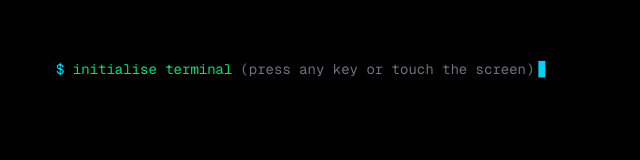
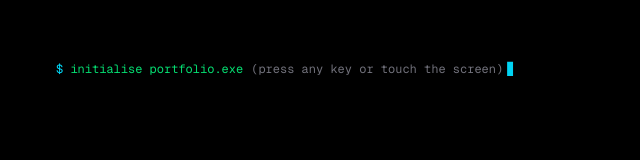
Before and after one commit to snehhhil/snehil-portfolio, a Next.js app: page / in a window 1280 px wide. Shown: the part 331-491 px from the top of the page, without its empty margins (0-640 px from the left). Built offline with nearby package versions, Linux system fonts and the light colour scheme.

Commit message:
ui revamp and copyright

```diff
--- a/src/app/globals.css
+++ b/src/app/globals.css
@@ -41,6 +41,7 @@ html {
 }
 
 body {
+  isolation: isolate;
   background: var(--background);
   color: var(--foreground);
   font-family: var(--font-geist-sans), system-ui, sans-serif;
@@ -50,7 +51,7 @@ body::before {
   content: "";
   position: fixed;
   inset: 0;
-  z-index: -1;
+  z-index: 0;
   background-image:
     linear-gradient(rgba(88, 166, 255, 0.03) 1px, transparent 1px),
     linear-gradient(90deg, rgba(88, 166, 255, 0.03) 1px, transparent 1px);
@@ -77,6 +78,199 @@ body::before {
     opacity: 1;
     transform: translateY(0);
   }
+}
+
+@keyframes hero-grid-drift {
+  from {
+    background-position: 0 0, 0 0;
+  }
+  to {
+    background-position: 64px 64px, 64px 64px;
+  }
+}
+
+@keyframes hero-scanline-drift {
+  from {
+    transform: translateY(-12%);
+  }
+  to {
+    transform: translateY(12%);
+  }
+}
+
+@keyframes hero-orb-float {
+  0%,
+  100% {
+    transform: translate3d(0, 0, 0) scale(1);
+  }
+  50% {
+    transform: translate3d(28px, -20px, 0) scale(1.08);
+  }
+}
+
+@keyframes ambient-aurora-drift {
+  0%,
+  100% {
+    transform: translate3d(-3%, 0, 0) rotate(-3deg) scale(1);
+  }
+  50% {
+    transform: translate3d(4%, -3%, 0) rotate(4deg) scale(1.08);
+  }
+}
+
+@keyframes ambient-stars-twinkle {
+  0%,
+  100% {
+    opacity: 0.28;
+  }
+  50% {
+    opacity: 0.58;
+  }
+}
+
+.hero-grid {
+  background-image:
+    linear-gradient(rgba(88, 166, 255, 0.055) 1px, transparent 1px),
+    linear-gradient(90deg, rgba(88, 166, 255, 0.055) 1px, transparent 1px);
+  background-size: 64px 64px;
+  mask-image: radial-gradient(ellipse at center, black 10%, transparent 78%);
+  animation: hero-grid-drift 18s linear infinite;
+}
+
+.ambient-background {
+  position: fixed;
+  left: 0;
+  top: 0;
+  z-index: 0;
+  width: 100vw;
+  height: 100vh;
+  pointer-events: none;
+  overflow: hidden;
+  background: linear-gradient(135deg, rgba(13, 17, 23, 0.98), rgba(7, 12, 20, 0.98));
+}
+
+.ambient-grid,
+.ambient-scanlines,
+.ambient-glow,
+.ambient-aurora,
+.ambient-stars {
+  position: absolute;
+  inset: 0;
+  pointer-events: none;
+}
+
+.ambient-aurora {
+  inset: -20%;
+  opacity: 0.8;
+  background:
+    radial-gradient(ellipse at 18% 28%, rgba(34, 211, 238, 0.16), transparent 25%),
+    radial-gradient(ellipse at 78% 22%, rgba(99, 102, 241, 0.14), transparent 27%),
+    radial-gradient(ellipse at 62% 78%, rgba(188, 140, 255, 0.13), transparent 28%),
+    radial-gradient(ellipse at 28% 82%, rgba(63, 185, 80, 0.08), transparent 24%);
+  filter: blur(28px);
+  transform: translate3d(var(--ambient-shift-reverse), var(--ambient-shift), 0);
+  animation: ambient-aurora-drift 18s ease-in-out infinite;
+}
+
+.ambient-stars {
+  opacity: 0.36;
+  background-image:
+    radial-gradient(circle at 12% 18%, rgba(255, 255, 255, 0.8) 0 1px, transparent 1.5px),
+    radial-gradient(circle at 31% 62%, rgba(88, 166, 255, 0.75) 0 1px, transparent 1.5px),
+    radial-gradient(circle at 54% 24%, rgba(255, 255, 255, 0.65) 0 1px, transparent 1.5px),
+    radial-gradient(circle at 76% 70%, rgba(188, 140, 255, 0.8) 0 1px, transparent 1.5px),
+    radial-gradient(circle at 91% 36%, rgba(255, 255, 255, 0.55) 0 1px, transparent 1.5px);
+  background-size: 260px 230px, 310px 280px, 370px 330px, 290px 260px, 420px 380px;
+  background-position: var(--ambient-shift) var(--ambient-shift-reverse);
+  animation: ambient-stars-twinkle 5s ease-in-out infinite;
+}
+
+.ambient-grid {
+  opacity: 0.2;
+  background-image:
+    linear-gradient(rgba(88, 166, 255, 0.055) 1px, transparent 1px),
+    linear-gradient(90deg, rgba(88, 166, 255, 0.055) 1px, transparent 1px);
+  background-size: 64px 64px;
+  background-position: 0 var(--ambient-shift), var(--ambient-shift-reverse) 0;
+  mask-image: radial-gradient(ellipse at center, black 8%, transparent 82%);
+}
+
+.ambient-scanlines {
+  opacity: 0.07;
+  background: repeating-linear-gradient(180deg, transparent 0, transparent 5px, rgba(88, 166, 255, 0.035) 6px, transparent 7px);
+  transform: translateY(var(--ambient-shift-reverse));
+}
+
+.ambient-glow {
+  inset: auto;
+  width: 34rem;
+  height: 34rem;
+  border-radius: 9999px;
+  filter: blur(70px);
+  will-change: transform;
+}
+
+.ambient-glow-cyan {
+  left: -12rem;
+  top: 14%;
+  background: rgba(34, 211, 238, 0.13);
+  transform: translate3d(var(--ambient-shift), var(--ambient-shift-reverse), 0);
+}
+
+.ambient-glow-purple {
+  right: -13rem;
+  top: 42%;
+  background: rgba(188, 140, 255, 0.12);
+  transform: translate3d(var(--ambient-shift-reverse), var(--ambient-shift), 0);
+}
+
+.ambient-glow-green {
+  left: 35%;
+  bottom: -18rem;
+  width: 28rem;
+  height: 28rem;
+  background: rgba(63, 185, 80, 0.045);
+  transform: translate3d(var(--ambient-shift-reverse), var(--ambient-shift-reverse), 0);
+}
+
+.ambient-background ~ * {
+  position: relative;
+  z-index: 1;
+}
+
+.hero-scanlines {
+  background: repeating-linear-gradient(
+    180deg,
+    transparent 0,
+    transparent 5px,
+    rgba(88, 166, 255, 0.035) 6px,
+    transparent 7px
+  );
+  animation: hero-scanline-drift 9s ease-in-out infinite alternate;
+}
+
+.hero-orb {
+  animation: hero-orb-float 10s ease-in-out infinite;
+}
+
+.hero-orb-cyan {
+  background: rgba(34, 211, 238, 0.09);
+}
+
+.hero-orb-purple {
+  background: rgba(188, 140, 255, 0.08);
+  animation-delay: -4s;
+}
+
+@media (prefers-reduced-motion: reduce) {
+  .hero-grid,
+  .hero-scanlines,
+  .hero-orb,
+  .ambient-aurora,
+  .ambient-stars {
+    animation: none;
+  }
+
 }
 
 .cursor-blink {
--- a/src/app/layout.tsx
+++ b/src/app/layout.tsx
@@ -2,6 +2,7 @@ import type { Metadata } from "next";
 import { Geist, Geist_Mono } from "next/font/google";
 import "./globals.css";
 import Taskbar from "@/components/Taskbar";
+import { AmbientBackground } from "@/components/AmbientBackground";
 import { TerminalProvider } from "@/components/TerminalProvider";
 
 const geistSans = Geist({
@@ -48,6 +49,7 @@ export default function RootLayout({
     >
       <body className="min-h-full">
         <TerminalProvider>
+          <AmbientBackground />
           {children}
           <Taskbar />
         </TerminalProvider>
--- /dev/null
+++ b/src/components/AmbientBackground.tsx
@@ -0,0 +1,45 @@
+"use client";
+
+import { useEffect, useRef } from "react";
+
+export function AmbientBackground() {
+  const backgroundRef = useRef<HTMLDivElement | null>(null);
+
+  useEffect(() => {
+    const background = backgroundRef.current;
+    if (!background) return;
+
+    let frame = 0;
+    const update = () => {
+      frame = 0;
+      const offset = window.scrollY;
+      background.style.setProperty("--ambient-scroll", `${offset}px`);
+      background.style.setProperty("--ambient-shift", `${offset * 0.12}px`);
+      background.style.setProperty("--ambient-shift-reverse", `${offset * -0.07}px`);
+    };
+
+    const handleScroll = () => {
+      if (frame) return;
+      frame = window.requestAnimationFrame(update);
+    };
+
+    update();
+    window.addEventListener("scroll", handleScroll, { passive: true });
+    return () => {
+      window.removeEventListener("scroll", handleScroll);
+      if (frame) window.cancelAnimationFrame(frame);
+    };
+  }, []);
+
+  return (
+    <div ref={backgroundRef} aria-hidden="true" className="ambient-background">
+      <div className="ambient-aurora" />
+      <div className="ambient-stars" />
+      <div className="ambient-grid" />
+      <div className="ambient-glow ambient-glow-cyan" />
+      <div className="ambient-glow ambient-glow-purple" />
+      <div className="ambient-glow ambient-glow-green" />
+      <div className="ambient-scanlines" />
+    </div>
+  );
+}
--- a/src/components/Footer.tsx
+++ b/src/components/Footer.tsx
@@ -11,6 +11,7 @@ export function Footer() {
           {profile.name} · {year}&quot;
         </p>
         <p className="font-mono text-xs text-muted/60">
+          © {year} {profile.name}. All rights reserved.
         </p>
       </div>
     </footer>
--- a/src/components/Games.tsx
+++ b/src/components/Games.tsx
@@ -663,7 +663,7 @@ function GameShell({ gameId, onClose }: { gameId: GameId; onClose: () => void })
   }, [gameId]);
 
   return (
-    <div className="fixed inset-0 z-[70] flex items-start justify-center overflow-y-auto bg-background/90 px-3 py-3 backdrop-blur-sm sm:items-center sm:px-4 sm:py-6">
+    <div className="fixed inset-0 z-[70] flex items-center justify-center overflow-hidden bg-background/90 px-3 py-3 backdrop-blur-sm sm:px-4 sm:py-6">
       <div
         ref={containerRef}
         tabIndex={-1}
--- a/src/components/Header.tsx
+++ b/src/components/Header.tsx
@@ -21,7 +21,6 @@ export function Header() {
   }, []);
 
   useEffect(() => {
-    window.scrollTo({ top: 0 });
     if (window.location.hash) {
       window.history.replaceState(null, "", window.location.pathname + window.location.search);
     }
@@ -29,7 +28,7 @@ export function Header() {
 
   return isInitialized ? (
     <header
-      className={`fixed inset-x-0 top-0 z-50 transition-all duration-300 ${
+      className={`fixed inset-x-0 top-0 z-[80] transition-all duration-300 ${
         scrolled
           ? "bg-background/80 backdrop-blur-xl" //border-b border-border
           : "bg-transparent"
@@ -79,7 +78,7 @@ export function Header() {
       </div>
 
       {menuOpen && (
-        <nav className="border-t border-border bg-background/95 px-6 py-4 backdrop-blur-xl md:hidden">
+        <nav className="relative z-[81] border-t border-border bg-background px-6 py-4 shadow-2xl backdrop-blur-xl md:hidden">
           <div className="flex flex-col gap-4">
             {navLinks.map((link) => {
               const active = activeSection === link.href.replace("#", "");
--- a/src/components/Hero.tsx
+++ b/src/components/Hero.tsx
@@ -1,6 +1,6 @@
 "use client";
 
-import { useEffect, useState } from "react";
+import { useEffect, useRef, useState } from "react";
 import { Mail } from "lucide-react";
 import { profile } from "@/data/portfolio";
 import { GithubIcon, InstagramIcon, LinkedinIcon } from "./SocialIcons";
@@ -44,6 +44,13 @@ export function Hero() {
   const [bootPhase, setBootPhase] = useState<"prompt" | "initializing" | "ready">("prompt");
   const [bootStep, setBootStep] = useState(0);
   const [typedCharacters, setTypedCharacters] = useState(0);
+  const bootOutputRef = useRef<HTMLDivElement | null>(null);
+  useEffect(() => {
+    bootOutputRef.current?.scrollTo({
+      top: bootOutputRef.current.scrollHeight,
+      behavior: "smooth",
+    });
+  }, [bootStep]);
 
   useEffect(() => {
     if (bootPhase === "ready") return;
@@ -126,16 +133,16 @@ export function Hero() {
         aria-live="polite"
         onClick={() => bootPhase === "prompt" && setBootPhase("initializing")}
       >
-        <div className="w-full max-w-4xl max-h-full overflow-hidden px-5 text-left font-mono text-xs leading-7 sm:px-8 sm:text-sm">
+        <div ref={bootOutputRef} className="max-h-[calc(100dvh-5rem)] w-full max-w-4xl overflow-x-hidden overflow-y-auto px-5 text-left font-mono text-[10px] leading-4 [overflow-wrap:anywhere] sm:max-h-[calc(100dvh-8rem)] sm:px-8 sm:text-xs sm:leading-5">
           {bootPhase === "prompt" ? (
             <p className="text-green-400">
-              <span className="text-cyan-400">$</span> initialise terminal
+              <span className="text-cyan-400">$</span> initialise portfolio.exe
               <span className="ml-2 text-zinc-500">(press any key or touch the screen)</span>
               <span className="cursor-blink ml-1 text-cyan-400">▋</span>
             </p>
           ) : (
             <div className="space-y-1">
-              <p className="text-green-400"><span className="text-cyan-400">$</span> initialise terminal</p>
+              <p className="text-green-400"><span className="text-cyan-400">$</span> initialise portfolio.exe</p>
               {BOOT_MESSAGES.slice(0, bootStep).map((message, index) => (
                 <p
                   key={message}
@@ -163,8 +170,8 @@ export function Hero() {
   }
 
   return (
-    <section className="relative flex min-h-screen items-center px-6 pt-24 pb-16">
-      <div className="mx-auto w-full max-w-5xl">
+    <section className="relative flex min-h-screen items-center overflow-hidden px-6 pt-24 pb-16">
+      <div className="relative mx-auto w-full max-w-5xl">
         <p className="animate-[fade-in_400ms_ease-out_both] mb-4 font-mono text-sm text-accent-green">
           {"// portfolio.exe initialized "}
         </p>
--- a/src/components/ResumeButton.tsx
+++ b/src/components/ResumeButton.tsx
@@ -6,7 +6,7 @@ export function ResumeButton({ compact = false }: { compact?: boolean }) {
       href="/resume/Snehil_CV.pdf"
       target="_blank"
       rel="noopener noreferrer"
-      className={`inline-flex items-center justify-center gap-2 rounded-md border border-accent-green/40 bg-accent-green/10 font-mono text-xs uppercase tracking-wider text-accent-green transition hover:border-accent-cyan/60 hover:bg-accent-cyan/10 hover:text-accent-cyan ${compact ? "px-3 py-2" : "px-4 py-2.5"}`}
+      className={`inline-flex items-center justify-center gap-2 rounded-md border border-accent-green/40 bg-accent-green/10 font-mono text-xs uppercase tracking-wider text-accent-green transition hover:border-accent-cyan/60 hover:bg-accent-cyan/10 hover:text-accent-cyan ${compact ? "px-3 py-2" : "w-full px-4 py-2.5"}`}
     >
       <FileText size={compact ? 15 : 16} />
       Resume
```
Also changed, not shown: src/components/Terminal.tsx (+5 -5 lines).
